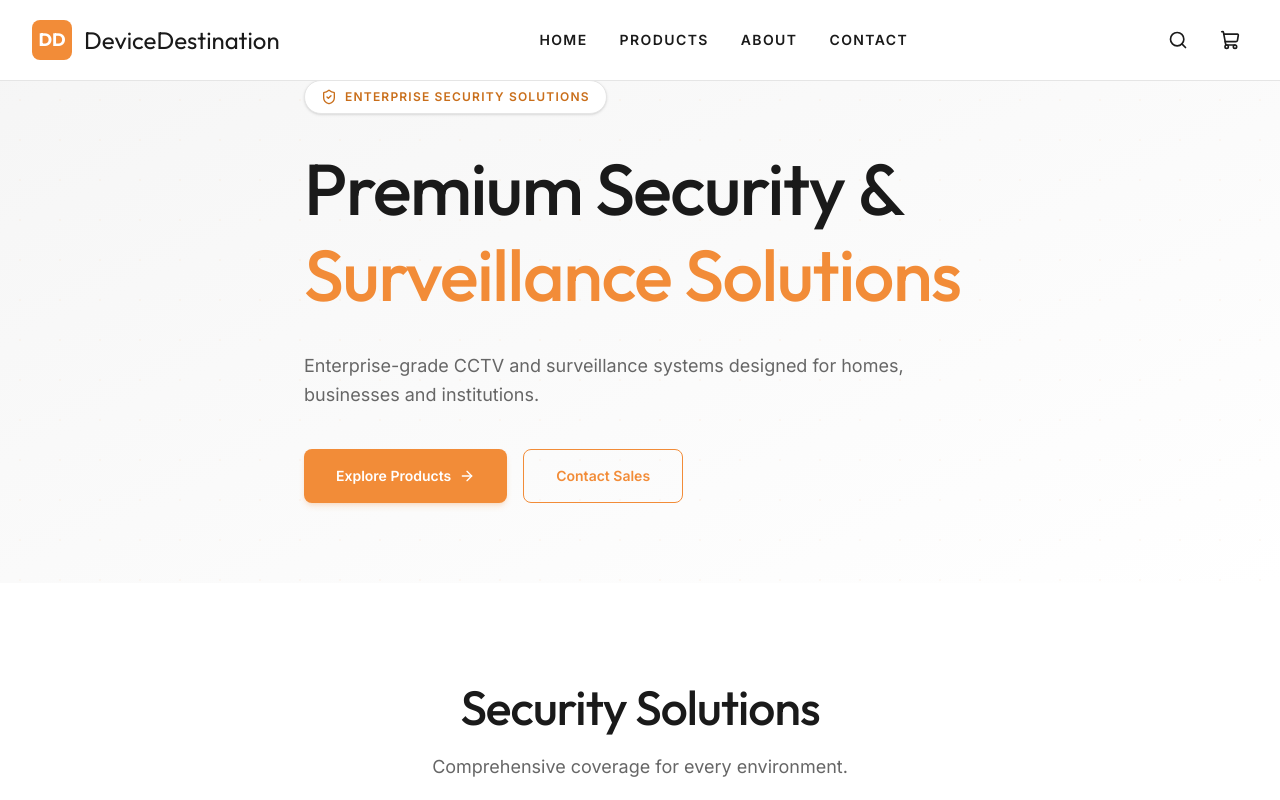
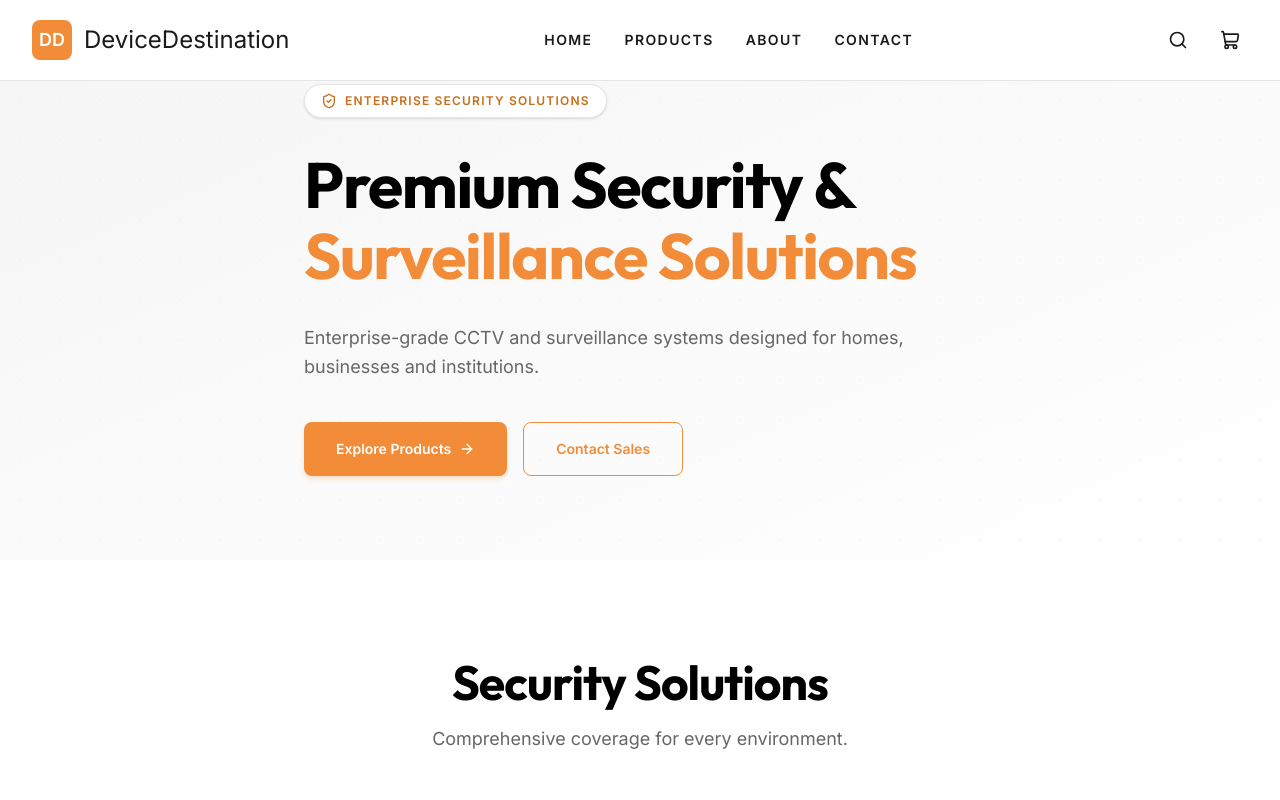
Before and after one commit to witejackel-eng/Ecom-website, a Next.js app: page / in a window 1280 px wide. Shown: the top 800 px of the page. Built offline with nearby package versions, Linux system fonts and the light colour scheme.

Commit message:
Refinement: Update typography and spacing scale in globals.css

```diff
--- a/src/app/globals.css
+++ b/src/app/globals.css
@@ -11,58 +11,24 @@
   --primary-hover: #C96E1A;
 }
 
-@theme inline {
-  --color-background: var(--background);
-  --color-foreground: var(--foreground);
-  --color-primary: var(--primary);
-  --color-primary-hover: var(--primary-hover);
-  --color-surface: var(--surface);
-  --color-surface-hover: var(--surface-hover);
-  --color-border: var(--border);
-  --font-heading: var(--font-outfit);
-  --font-sans: var(--font-inter);
-}
-
 body {
   background: var(--background);
   color: var(--foreground);
-  font-family: var(--font-sans), system-ui, sans-serif;
+  font-family: var(--font-inter), sans-serif;
   -webkit-font-smoothing: antialiased;
-  -moz-osx-font-smoothing: grayscale;
+  line-height: 1.6;
 }
 
-h1, h2, h3, h4, h5, h6 {
-  font-family: var(--font-heading), sans-serif;
-  font-weight: 500;
+h1, h2, h3, h4 {
+  font-family: var(--font-outfit), sans-serif;
+  color: #000000;
+  font-weight: 700;
+  line-height: 1.1;
   letter-spacing: -0.02em;
-  line-height: 1.2;
-  color: #1A1A1A;
 }
 
-.font-heading {
-  font-family: var(--font-heading), sans-serif;
-}
-
-.font-sans {
-  font-family: var(--font-sans), system-ui, sans-serif;
-}
-
-/* Premium smooth scrolling */
-html {
-  scroll-behavior: smooth;
-}
-
-/* Custom scrollbar */
-::-webkit-scrollbar {
-  width: 8px;
-}
-::-webkit-scrollbar-track {
-  background: var(--background);
-}
-::-webkit-scrollbar-thumb {
-  background: #E5E5E5;
-  border-radius: 4px;
-}
-::-webkit-scrollbar-thumb:hover {
-  background: var(--primary);
-}
+h1 { font-size: clamp(3rem, 5vw, 4.5rem); } /* 48px - 72px */
+h2 { font-size: clamp(2.5rem, 4vw, 3rem); }  /* 40px - 48px */
+h3 { font-size: 1.5rem; }                   /* 24px */
+.body-text { font-size: 1.125rem; }          /* 18px */
+.description { font-size: 1rem; color: var(--muted); } /* 16px */
```
